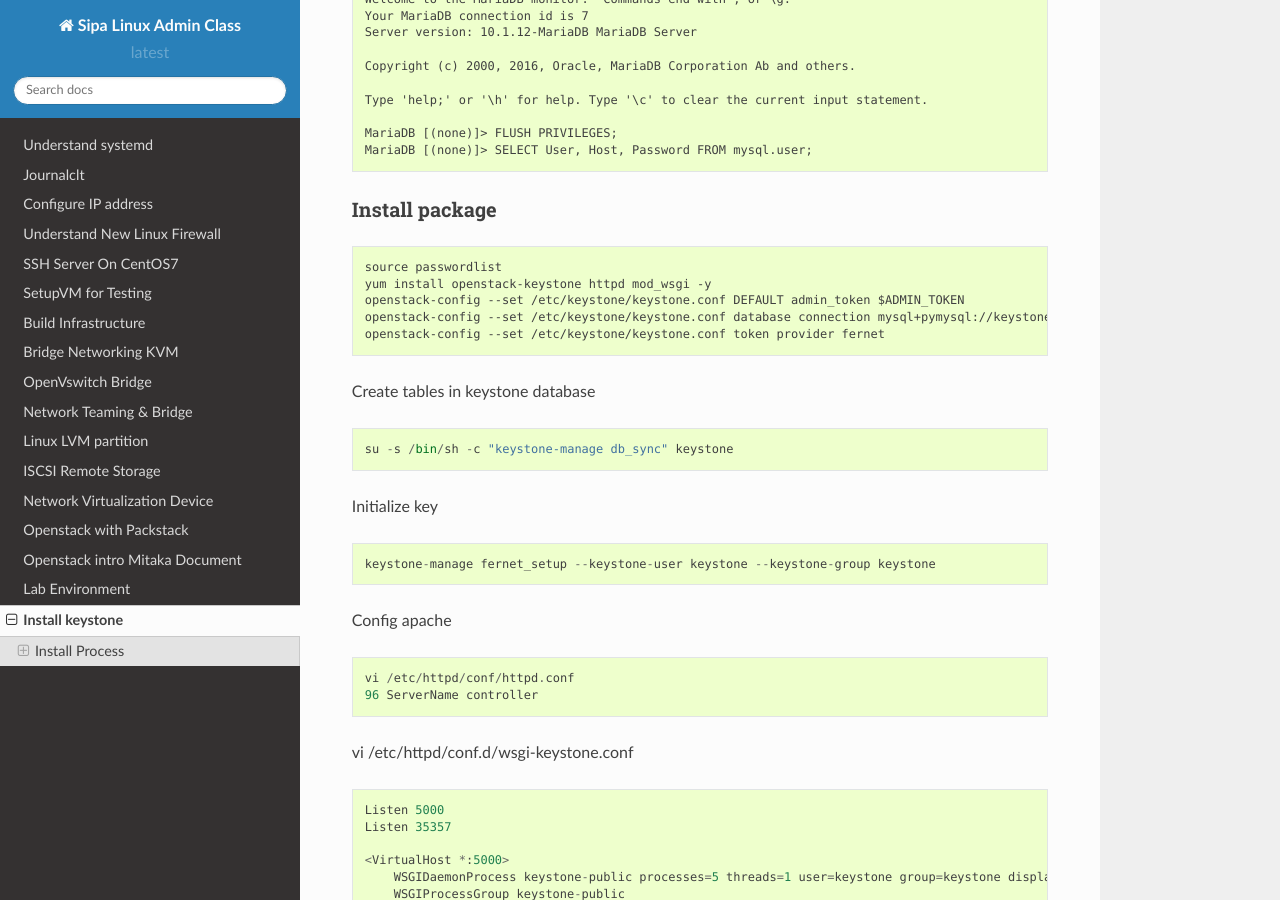
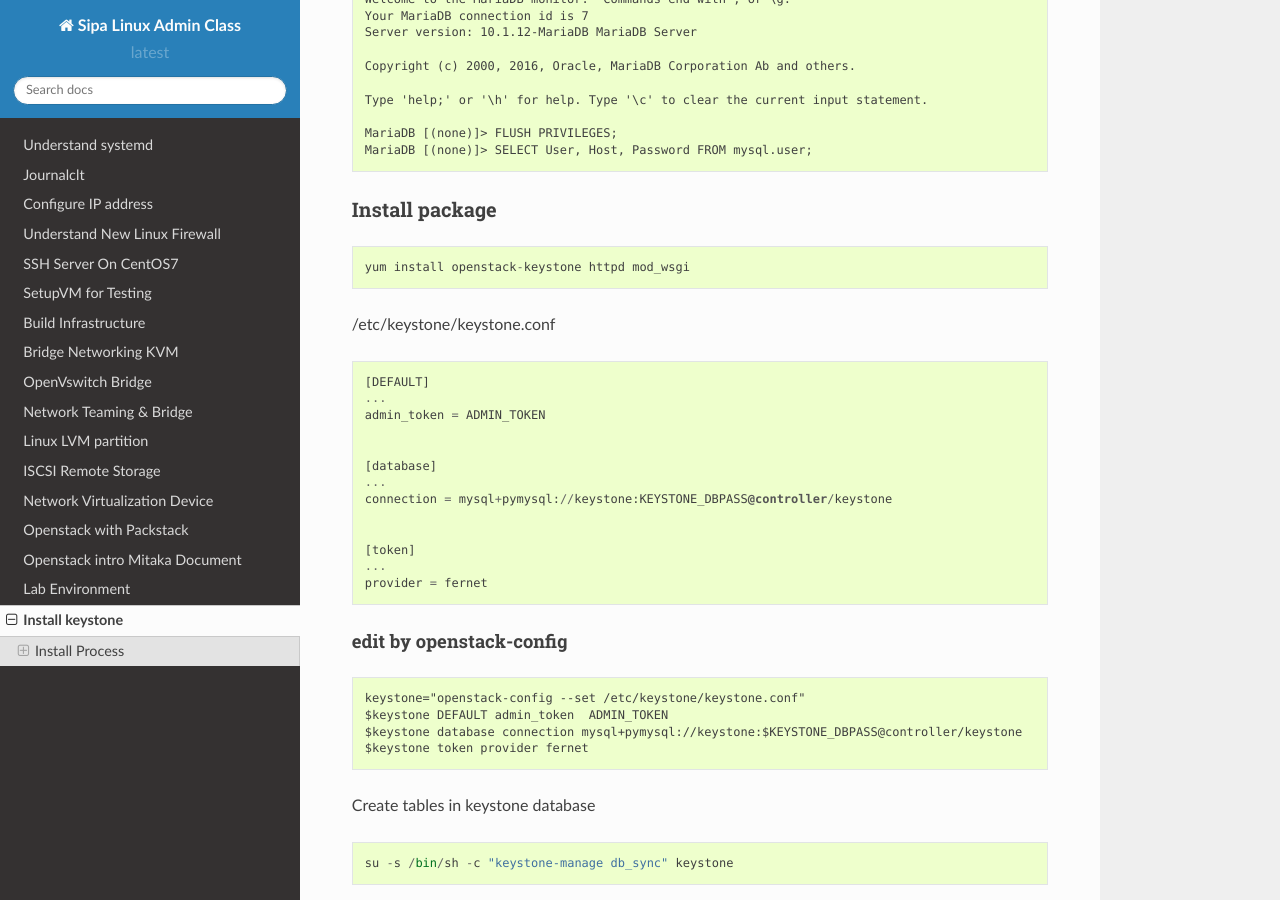
Before and after one commit to thaiopen/SipaLinuxCourse, a Sphinx documentation site: the page built from docs/source/keystone.rst, in a window 1280 px wide and 900 px high, scrolled down 370 px. Built offline with Sphinx 7.4.7 and the Read the Docs theme 2.0.0, drawn with Linux system fonts in a browser that asks for light colours.

Commit message:
building and pushing docs

```diff
--- a/docs/source/keystone.rst
+++ b/docs/source/keystone.rst
@@ -23,15 +23,39 @@ root password is $DB_PASS. please chech database (optional)
 	MariaDB [(none)]> FLUSH PRIVILEGES;
 	MariaDB [(none)]> SELECT User, Host, Password FROM mysql.user;
 
+
 Install package
 ***************
 ::
 
-    source passwordlist
-    yum install openstack-keystone httpd mod_wsgi -y
-    openstack-config --set /etc/keystone/keystone.conf DEFAULT admin_token $ADMIN_TOKEN
-    openstack-config --set /etc/keystone/keystone.conf database connection mysql+pymysql://keystone:$KEYSTONE_DBPASS@controller/keystone
-    openstack-config --set /etc/keystone/keystone.conf token provider fernet
+	yum install openstack-keystone httpd mod_wsgi
+
+/etc/keystone/keystone.conf
+::
+
+    [DEFAULT]
+    ...
+    admin_token = ADMIN_TOKEN
+
+
+    [database]
+    ...
+    connection = mysql+pymysql://keystone:KEYSTONE_DBPASS@controller/keystone
+
+
+    [token]
+    ...
+    provider = fernet
+
+edit by openstack-config
+------------------------
+::
+
+    keystone="openstack-config --set /etc/keystone/keystone.conf"
+    $keystone DEFAULT admin_token  ADMIN_TOKEN
+    $keystone database connection mysql+pymysql://keystone:$KEYSTONE_DBPASS@controller/keystone
+    $keystone token provider fernet
+
 
 Create tables in keystone database
 ::
```
Also changed, not shown: 6 other files.
